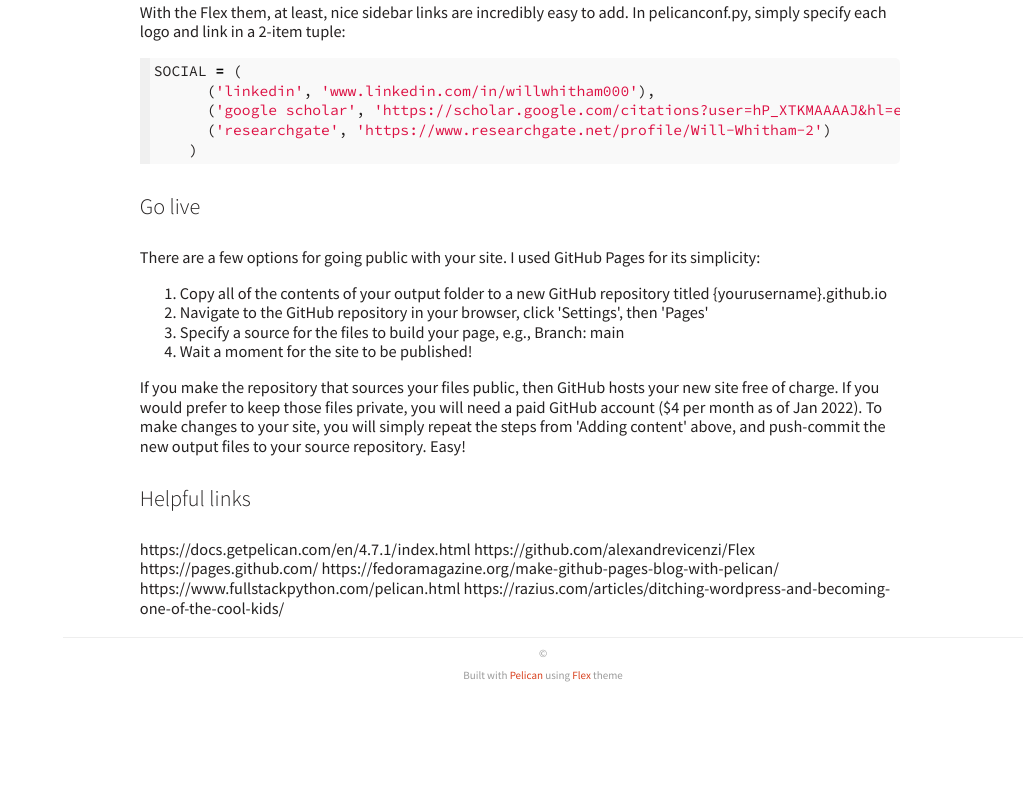
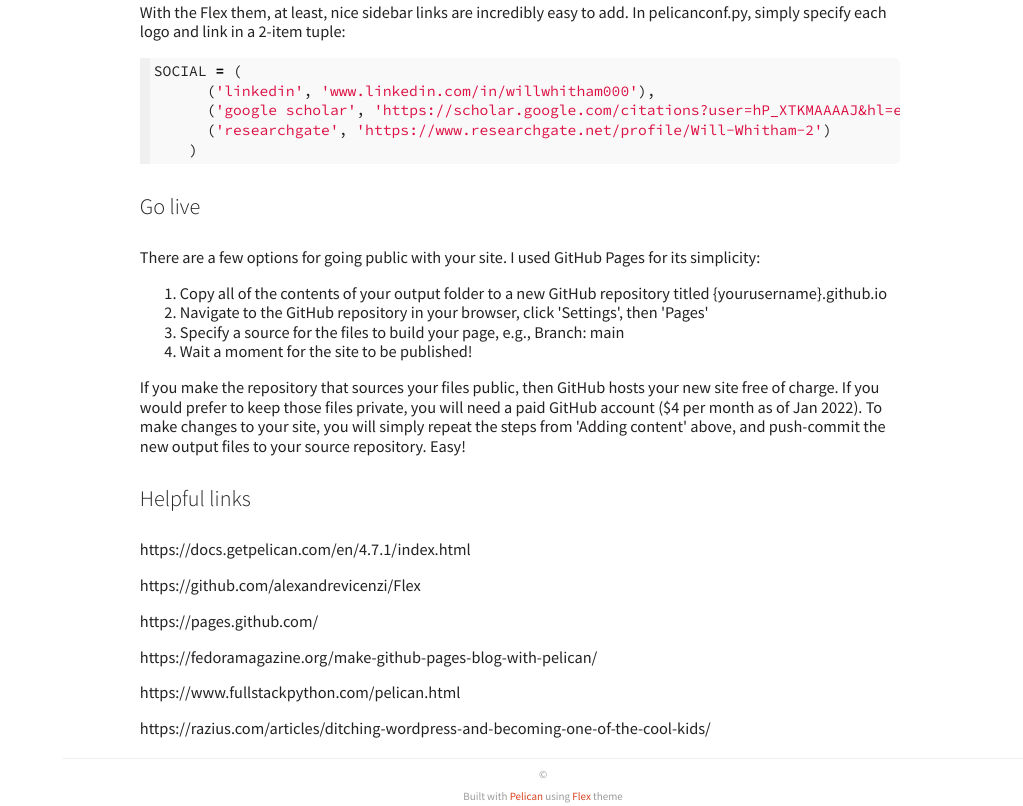
Before and after one commit to willwhitham/willwhitham.github.io, a plain HTML site: page making-a-personal-website-with-pelican.html in a window 1280 px wide. Shown: the part 2357-3163 px from the top of the page, without its empty margins (257-1280 px from the left). Before the commit the page ends 3043 px from the top, so only its background shows below. Drawn offline with Linux system fonts and the light colour scheme.

Commit message:
fixed links

```diff
--- a/making-a-personal-website-with-pelican.html
+++ b/making-a-personal-website-with-pelican.html
@@ -220,12 +220,12 @@ If you would prefer to keep those files private, you will need a paid GitHub acc
 To make changes to your site, you will simply repeat the steps from 'Adding content' above, and push-commit the
 new output files to your source repository. Easy!</p>
 <h4>Helpful links</h4>
-<p>https://docs.getpelican.com/en/4.7.1/index.html
-https://github.com/alexandrevicenzi/Flex
-https://pages.github.com/
-https://fedoramagazine.org/make-github-pages-blog-with-pelican/
-https://www.fullstackpython.com/pelican.html
-https://razius.com/articles/ditching-wordpress-and-becoming-one-of-the-cool-kids/</p>
+<p>https://docs.getpelican.com/en/4.7.1/index.html</p>
+<p>https://github.com/alexandrevicenzi/Flex</p>
+<p>https://pages.github.com/</p>
+<p>https://fedoramagazine.org/make-github-pages-blog-with-pelican/</p>
+<p>https://www.fullstackpython.com/pelican.html</p>
+<p>https://razius.com/articles/ditching-wordpress-and-becoming-one-of-the-cool-kids/</p>
   </div>
   <div class="tag-cloud">
     <p>
```
